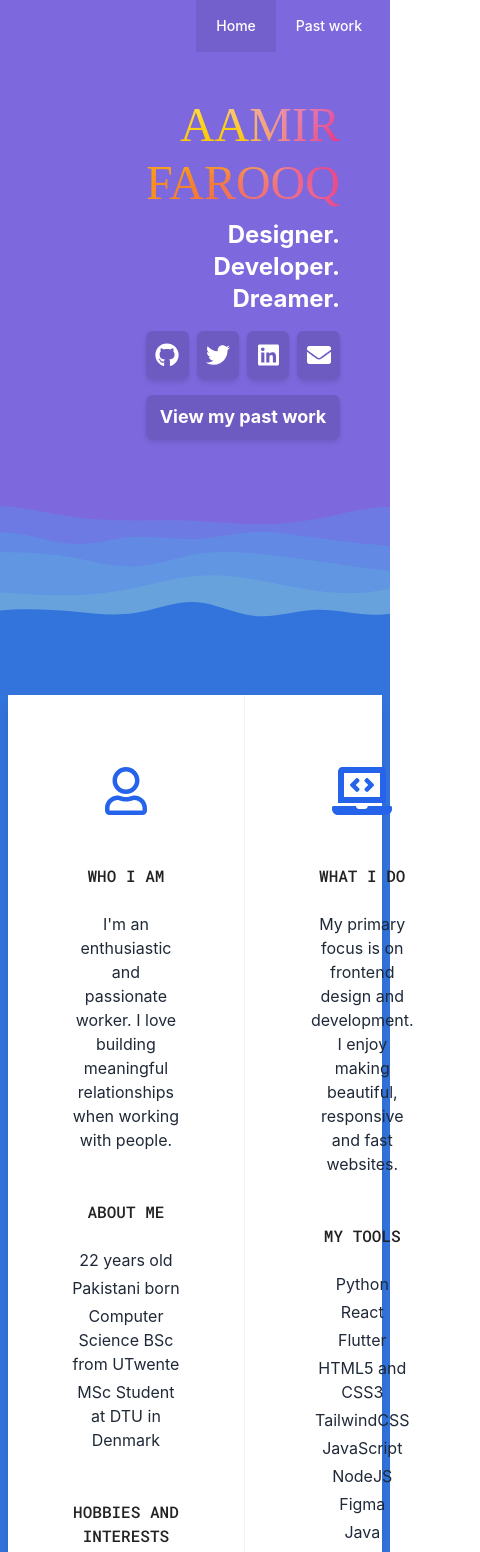
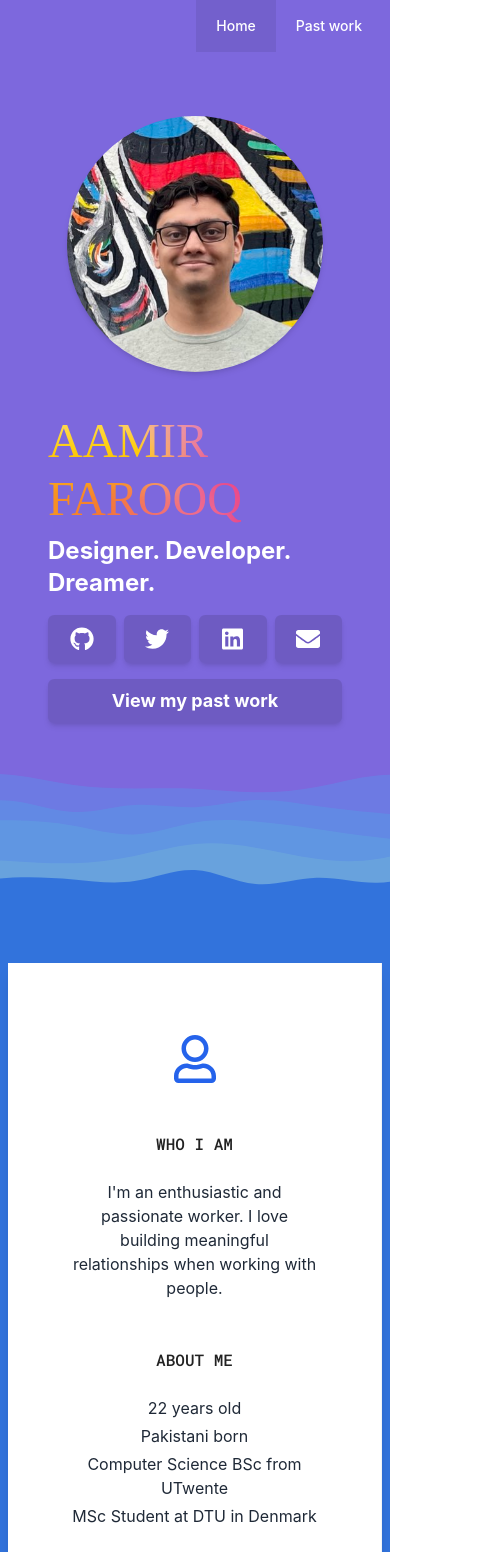
Before and after one commit to SlimShadyIAm/portfolio, a React (Create React App) app: page / in a window 390 px wide. Shown: the top 1552 px of the page, 480 px wide, since content can reach past the window. Built offline with nearby package versions, Linux system fonts and the light colour scheme; a web font is replaced by a local one.

Commit message:
Some fixes

```diff
--- a/src/components/AboutMe.tsx
+++ b/src/components/AboutMe.tsx
@@ -13,8 +13,8 @@ const AboutMe = () => {
   return (
     <div className="bg-slim-blue py-12">
       <div className="container">
-        <div className="flex sm:flex-col md:flex-row text-center bg-white shadow-lg">
-          <div className="flex-1 border-gray-100 border-r px-16 py-8">
+        <div className="grid grid-cols-12 text-center bg-white shadow-lg">
+          <div className="col-span-12 md:col-span-6 border-gray-100 border-r px-16 py-8">
             <AboutMeEntry title="Who I Am" icon={faUser} skills={[
               "I'm an enthusiastic and passionate worker. I love building meaningful relationships when working with people.              "
             ]} />
@@ -34,7 +34,7 @@ const AboutMe = () => {
               "Cooking",
             ]} />
           </div>
-          <div className="flex-1 px-16 py-8">
+          <div className="col-span-12 md:col-span-6 px-16 py-8">
             <AboutMeEntry title="What I Do" icon={faLaptopCode} skills={[
               "My primary focus is on frontend design and development. I enjoy making beautiful, responsive and fast websites.            "
             ]} />
@@ -60,7 +60,7 @@ const AboutMe = () => {
 
 const AboutMeEntry: React.FC<AboutMeEntryProps> = ({ title, icon, skills }) => {
   return (
-    <div className="flex-1">
+    <div className="">
       {icon ? <p className="text-5xl text-blue-600 font-bold my-10"><FontAwesomeIcon icon={icon} /></p> : ""}
       <p className="text-md uppercase column-title mt-12 mb-6">{title}</p>
       {skills.map((skill, index) => <p key={index} className="text-md text-gray-800 my-1">{skill}</p>)}
--- a/src/components/HeroHome.tsx
+++ b/src/components/HeroHome.tsx
@@ -7,13 +7,13 @@ import { faEnvelope } from "@fortawesome/free-solid-svg-icons"
 const HeroHome = () => {
   return (
     <div className="flex justify-center">
-      <div className="py-4 mx-24 flex">
+      <div className="py-4 lg:mx-24 md:flex">
         <div className="flex grow mx-12 my-10 items-center justify-center">
           <img src={pfp} alt="Aamir" className="w-64 h-64 rounded-full shadow-md hover:shadow-lg hover:-translate-y-1 transition-all" />
         </div>
         <div className="grow mx-12 my-5">
-          <p className="text-5xl text-right intro-text uppercase"><span className="mask">Aamir<br />Farooq</span></p>
-          <p className="text-2xl text-white text-right font-bold my-2">Designer. Developer. Dreamer.</p>
+          <p className="text-5xl md:text-right intro-text uppercase"><span className="mask">Aamir<br />Farooq</span></p>
+          <p className="text-2xl text-white md:text-right font-bold my-2">Designer. Developer. Dreamer.</p>
           <div className="flex flex-row space-x-2 my-4 justify-center">
             <a href="https://github.com/SlimShadyIAm" className="px-2 py-3 text-white text-2xl text-center flex-1 bg-transparent-grey rounded-md shadow-md hover:shadow-lg transition-shadow flex justify-center items-center"><FontAwesomeIcon icon={faGithub} /></a>
             <a href="https://twitter.com/slimshadydev" className="px-2 py-3 text-white text-2xl text-center flex-1 bg-transparent-grey rounded-md shadow-md hover:shadow-lg transition-shadow flex justify-center items-center"><FontAwesomeIcon icon={faTwitter} /></a>
```
